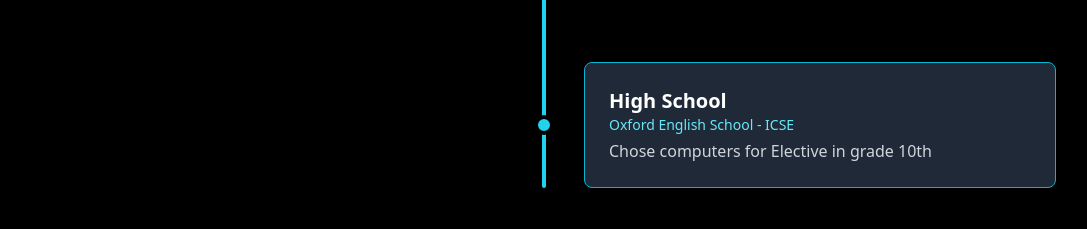
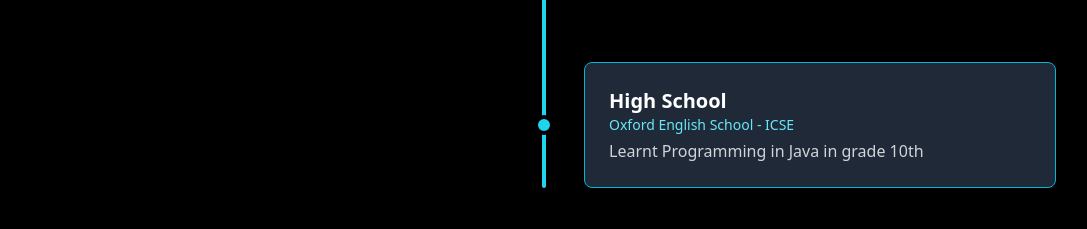
Before and after one commit to akshita2502/akshita_portfolio, a React (Create React App) app in the folder portfolio/: page / in a window 1280 px wide. Shown: the part 2680-2909 px from the top of the page, without its empty margins (96-1183 px from the left). Built offline with nearby package versions, Linux system fonts and the light colour scheme.

Commit message:
update package.json and package-lock.json for deployment; modify experience description

```diff
--- a/portfolio/package.json
+++ b/portfolio/package.json
@@ -1,4 +1,5 @@
 {
+  "homepage": "https://akshita-2002.github.io/akshita_portfolio/",
   "name": "portfolio",
   "version": "0.1.0",
   "private": true,
@@ -19,6 +20,8 @@
   },
   "scripts": {
     "start": "react-scripts start",
+    "predeploy": "npm run build",
+    "deploy": "gh-pages -d build",
     "build": "react-scripts build",
     "test": "react-scripts test",
     "eject": "react-scripts eject"
@@ -43,6 +46,7 @@
   },
   "devDependencies": {
     "autoprefixer": "^10.4.21",
+    "gh-pages": "^6.3.0",
     "postcss": "^8.5.6",
     "tailwindcss": "^3.4.17"
   }
--- a/portfolio/src/components/Experience.jsx
+++ b/portfolio/src/components/Experience.jsx
@@ -21,7 +21,7 @@
   {
     title: "High School",
     org: "Oxford English School - ICSE",
-    desc: "Chose computers for Elective in grade 10th",
+    desc: "Learnt Programming in Java in grade 10th",
   },
 //   {
 //     title: "Portfolio Development",
```
Also changed, not shown: 1 other file (tests, documents, lock files or other folders).
